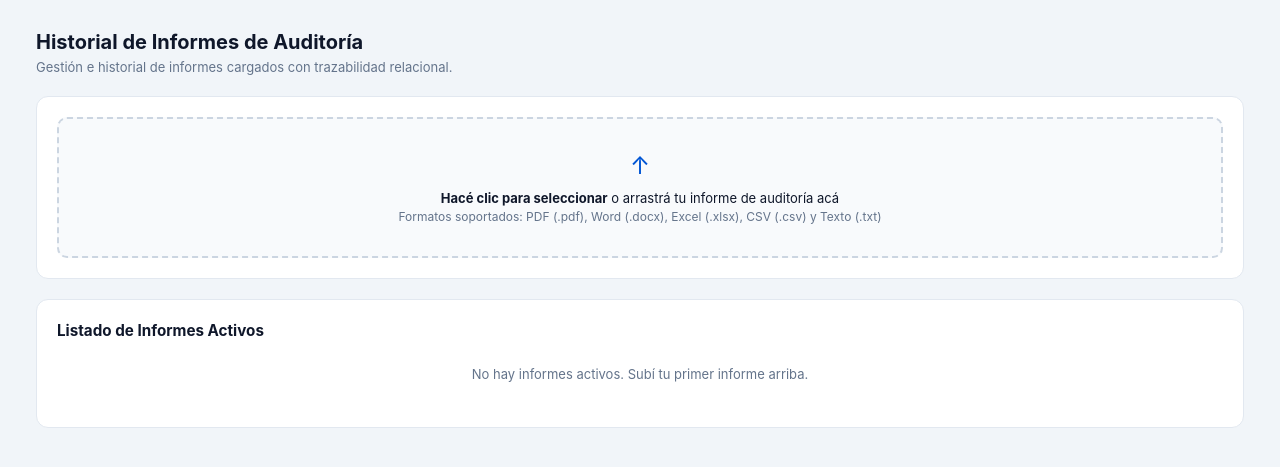
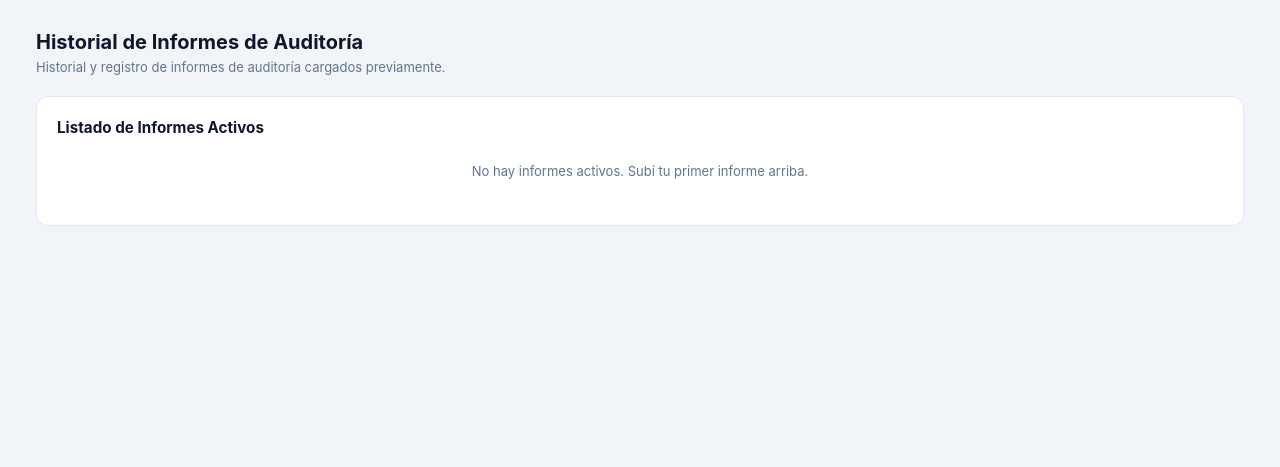
Before and after one commit to lucianabelengamarra90-netizen/audit-followup-tracker, a Flask app: page / in a window 1280 px wide. Shown: the part 107-574 px from the top of the page. Run offline with Flask 3, Linux system fonts and the light colour scheme; data that the repository does not hold is empty.

Commit message:
refactor: remove upload dropzone from history tab and place upload dropzone exclusively on main hallazgos tab

```diff
--- a/templates/index.html
+++ b/templates/index.html
@@ -107,17 +107,8 @@
                 <div class="view-header">
                     <div>
                         <h2>Historial de Informes de Auditoría</h2>
-                        <p>Gestión e historial de informes cargados con trazabilidad relacional.</p>
+                        <p>Historial y registro de informes de auditoría cargados previamente.</p>
                     </div>
-                </div>
-
-                <div class="card">
-                    <div id="dropZone" class="drop-zone" onclick="document.getElementById('reportInput').click()">
-                        <div class="drop-icon">↑</div>
-                        <p><strong>Hacé clic para seleccionar</strong> o arrastrá tu informe de auditoría acá</p>
-                        <span style="font-size: 12px; color: #64748B;">Formatos soportados: PDF (.pdf), Word (.docx), Excel (.xlsx), CSV (.csv) y Texto (.txt)</span>
-                    </div>
-                    <input type="file" id="reportInput" hidden accept=".pdf,.docx,.xlsx,.csv,.txt" onchange="uploadAuditReport(this.files[0])">
                 </div>
 
                 <div class="card">
@@ -160,9 +151,18 @@
 
                     <div class="view-actions">
                         <button class="btn btn-primary" onclick="document.getElementById('reportInputMainTab').click()">📤 Subir Informe de Auditoría</button>
-                        <input type="file" id="reportInputMainTab" hidden accept=".pdf,.docx,.xlsx,.csv,.txt" onchange="uploadAuditReport(this.files[0])">
+                        <input type="file" id="reportInputMainTab" hidden accept=".pdf,.docx,.doc,.xlsx,.csv,.txt" onchange="uploadAuditReport(this.files[0])">
                         <button class="btn btn-outlined" onclick="exportExcelReport()">↓ Exportar Excel</button>
                         <button class="btn btn-outlined" onclick="toggleFilterBar()">⚙️ Filtros</button>
+                    </div>
+                </div>
+
+                <!-- Dropzone de Carga en Vista Inicial -->
+                <div class="card" style="margin-bottom: 16px;">
+                    <div id="dropZone" class="drop-zone" onclick="document.getElementById('reportInputMainTab').click()">
+                        <div class="drop-icon">↑</div>
+                        <p><strong>Hacé clic para seleccionar</strong> o arrastrá tu informe de auditoría acá</p>
+                        <span style="font-size: 12px; color: #64748B;">Formatos soportados: Word (.docx/.doc), PDF (.pdf), Excel (.xlsx), CSV (.csv) y Texto (.txt)</span>
                     </div>
                 </div>
 
```
